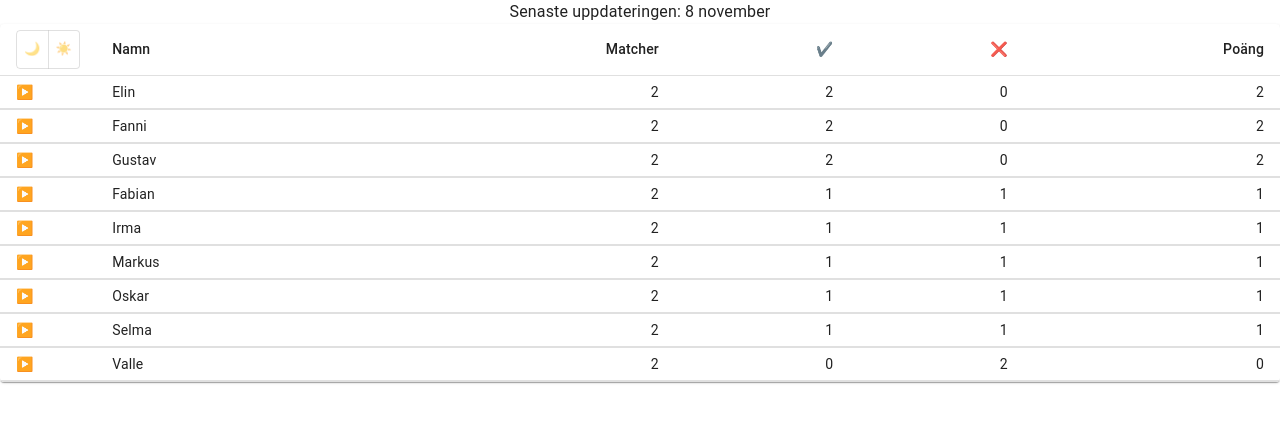
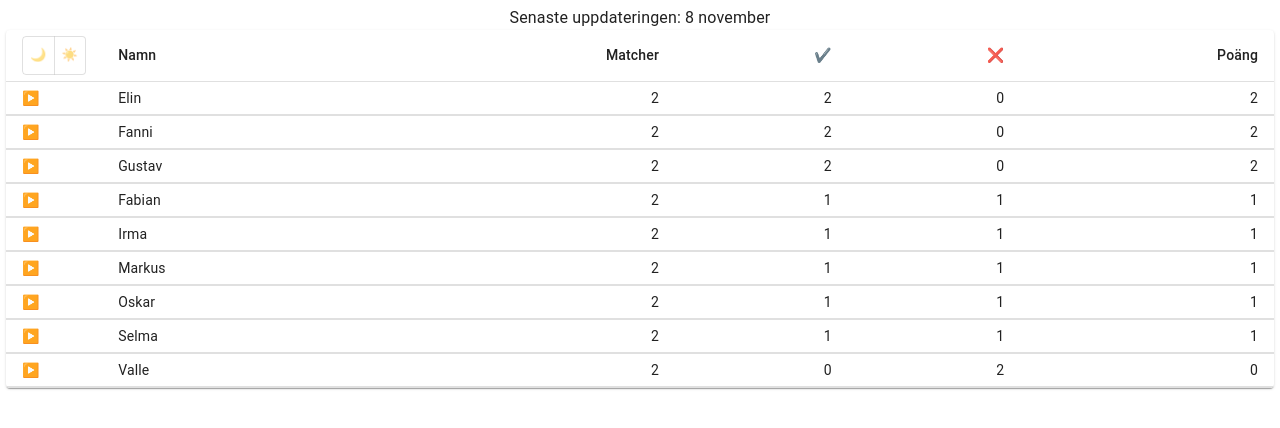
Before and after one commit to g-lowen/spela-pa-sparet, a React (Create React App) app: page / in a window 1280 px wide. Shown: the top 428 px of the page. Built offline with nearby package versions, Linux system fonts and the light colour scheme.

Commit message:
add padding to outer container

```diff
--- a/src/App.tsx
+++ b/src/App.tsx
@@ -1,16 +1,18 @@
 import "./App.css";
 import DataTable from "./components/DataTable";
 import { MATCHES } from "./constants/constants";
+import Box from "@mui/material/Box";
 function App() {
   const latestMatch = MATCHES?.filter((match) => match.winner !== null).at(-1);
+
   return (
-    <>
+    <Box sx={{ padding: "6px" }}>
       <center>
         Senaste uppdateringen:{" "}
         {latestMatch ? latestMatch.date : "Inga matcher spelade"}
       </center>
       <DataTable />
-    </>
+    </Box>
   );
 }
 
--- a/src/components/DataTable.tsx
+++ b/src/components/DataTable.tsx
@@ -29,7 +29,7 @@ export default function DataTable() {
               ["&:last-of-type:not(:first-of-type)"]: {
                 padding: "6px"
               },
-              ["&:first-of-type:not(:first-child:has(.MuiCollapse-root))"]: {
+              ["&:first-of-type:not(:first-of-type:has(.MuiCollapse-root))"]: {
                 padding: "6px"
               }
             }
```
